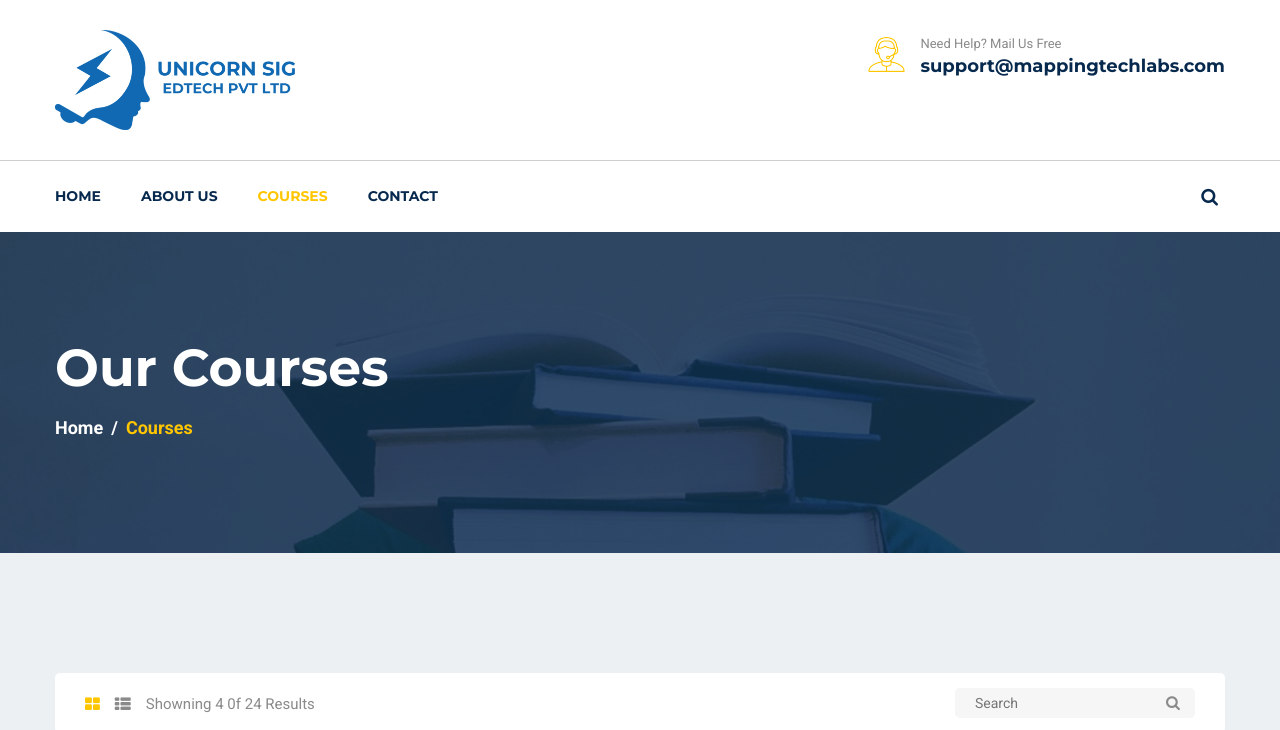
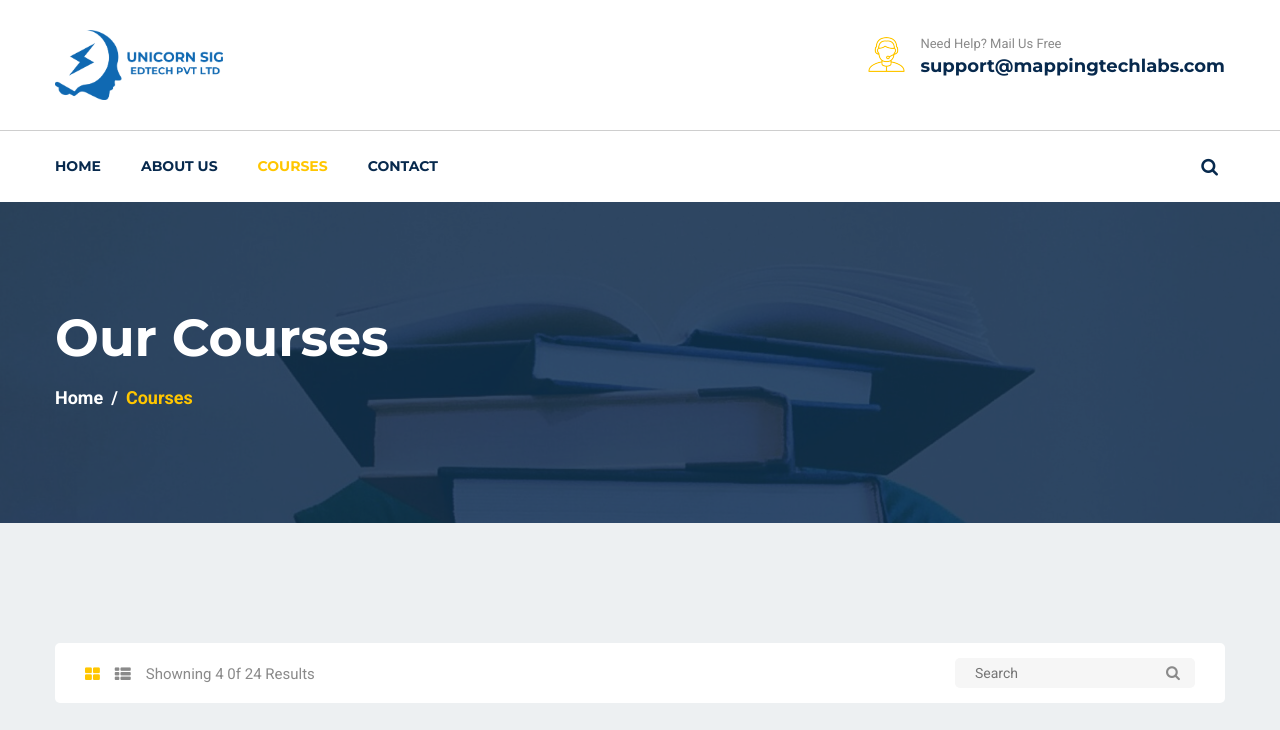
Before and after one commit to UNICORN-SIG/LMS-1, a plain HTML site: page courses.html in a window 1280 px wide. Shown: the top 730 px of the page. Drawn offline with Linux system fonts and the light colour scheme; some packages are replaced by stand-ins of ours.

Commit message:
Update courses.html

```diff
--- a/courses.html
+++ b/courses.html
@@ -97,7 +97,7 @@
                     <div class="col-lg-4 col-md-4">
                         <div class="logo">
                             <a href="index.html">
-                                <img src="images/UNICORN SIG EDTECH LOGO TBG1.png" height=100px alt="Logo">
+                                <img src="images/UNICORN SIG EDTECH LOGO TBG1.png" height=70px alt="Logo">
                             </a>
                         </div>
                     </div>
```
